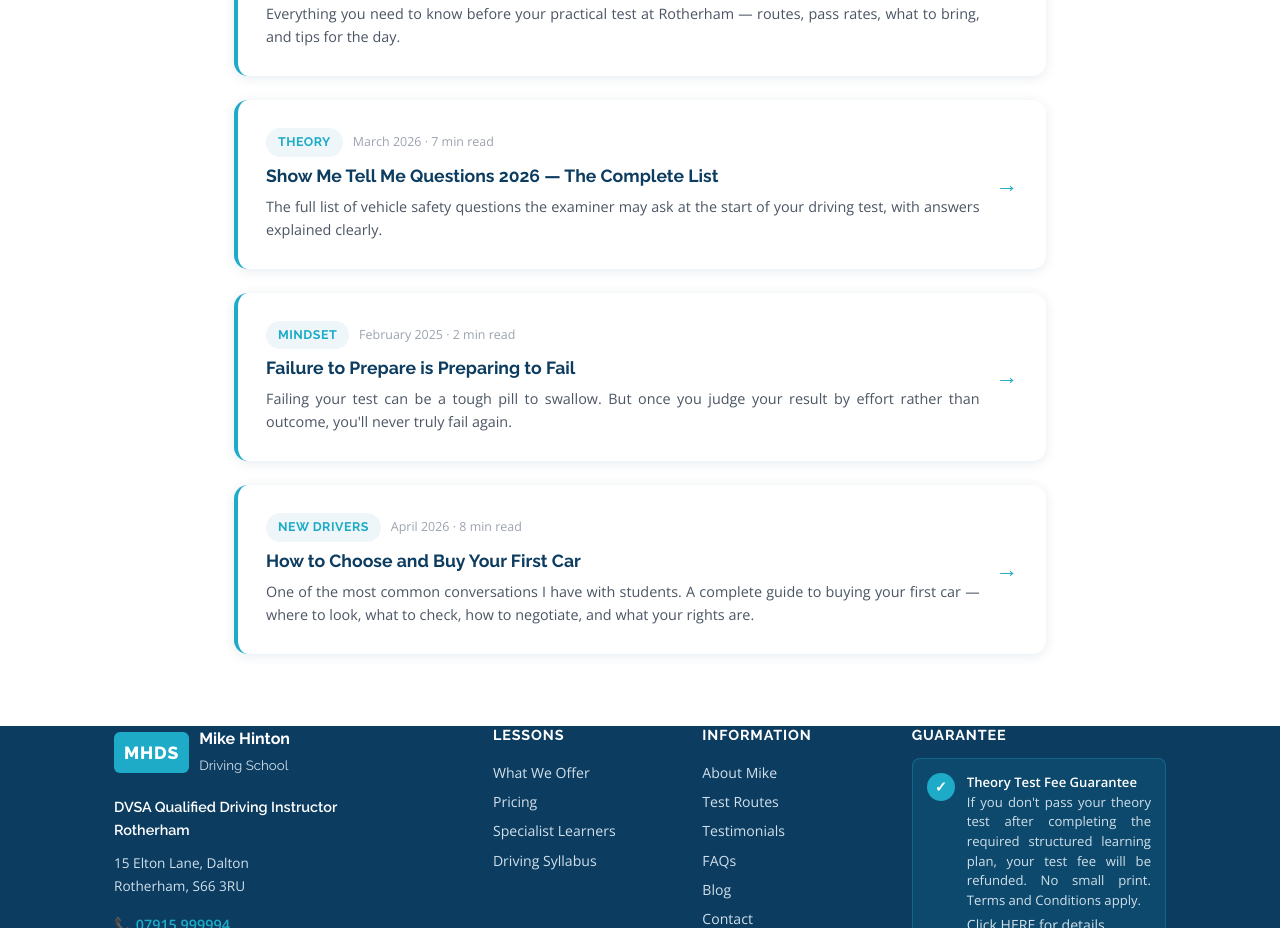
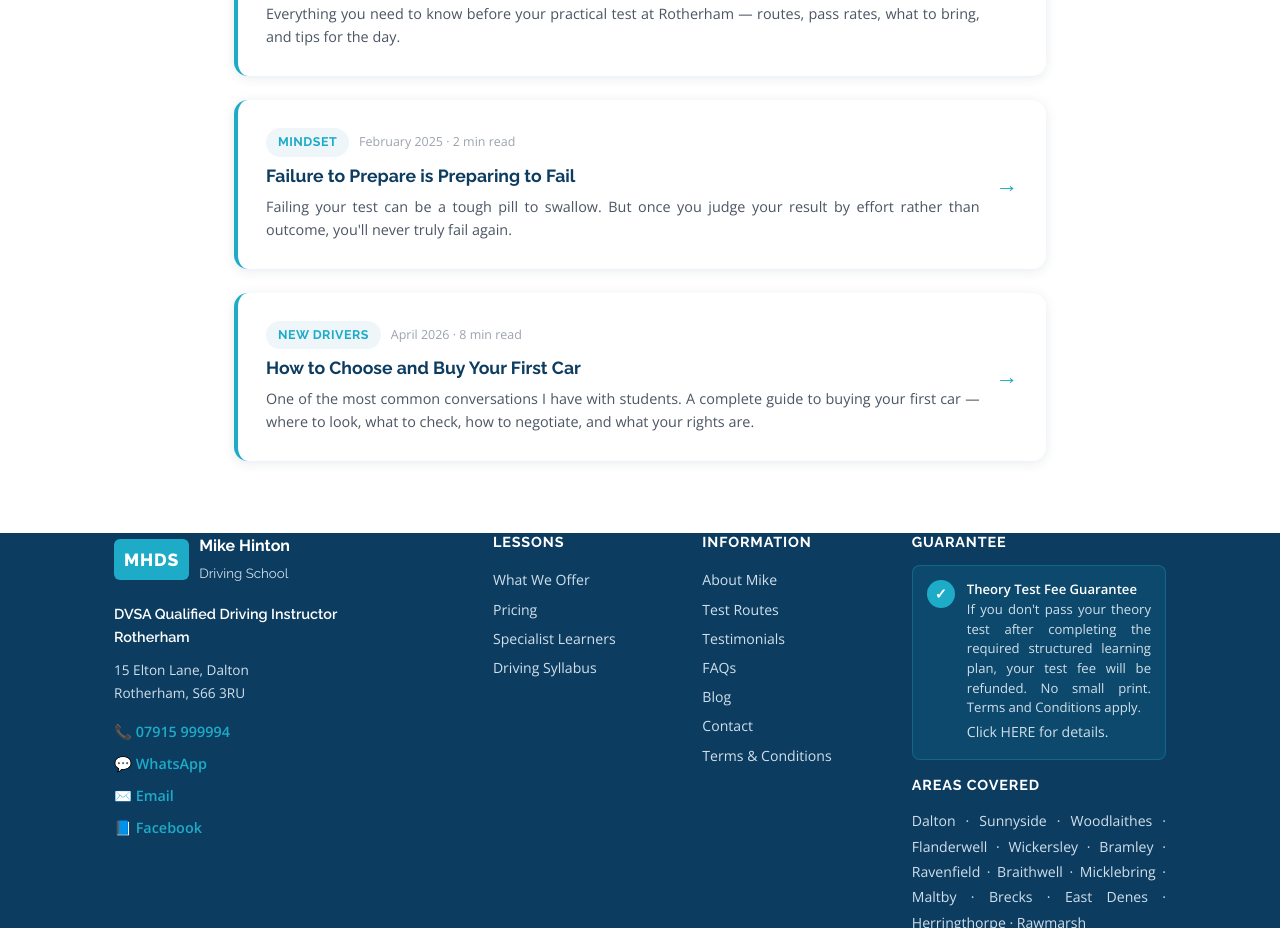
Before and after one commit to mikehinton-wq/mods-website, a React (Vite) app: page /blog in a window 1280 px wide. Shown: the part 1083-2011 px from the top of the page. Built offline with nearby package versions, Linux system fonts and the light colour scheme.

Commit message:
Update site

```diff
--- a/src/pages/Blog.jsx
+++ b/src/pages/Blog.jsx
@@ -32,14 +32,6 @@ const posts = [
     date: 'March 2026',
     readTime: '5 min read',
     tag: 'Test Prep',
-  },
-  {
-    slug: 'show-me-tell-me-2026',
-    title: 'Show Me Tell Me Questions 2026 — The Complete List',
-    excerpt: 'The full list of vehicle safety questions the examiner may ask at the start of your driving test, with answers explained clearly.',
-    date: 'March 2026',
-    readTime: '7 min read',
-    tag: 'Theory',
   },
   {
     slug: 'failure-to-prepare',
```
Also changed, not shown: public/images/learner-driver-app.png (added).
